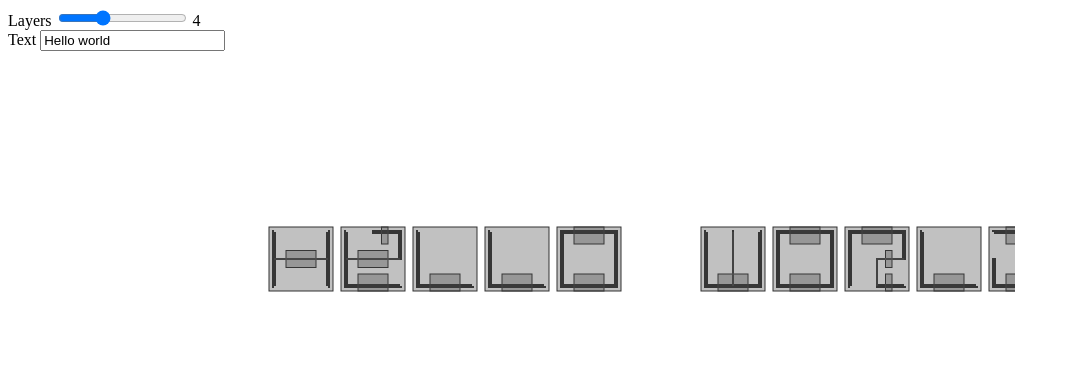
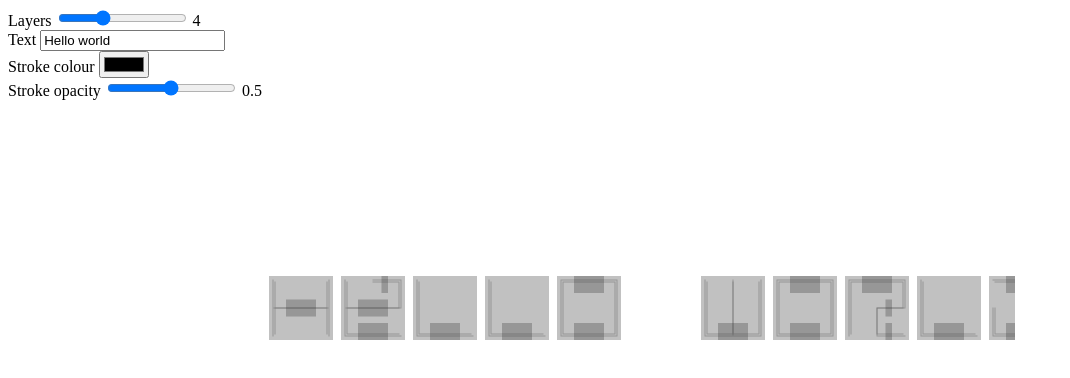
Before and after one commit to velvetkevorkian/modulo-study, a Vue app: page / in a window 1280 px wide. Shown: the top 378 px of the page, without its empty margins (0-1070 px from the left). Built offline with nearby package versions, Linux system fonts and the light colour scheme.

Commit message:
Color selection.

```diff
--- a/src/App.vue
+++ b/src/App.vue
@@ -5,12 +5,23 @@
         Layers
         <input type='range' v-model='layers' step='1' min='1' max='10' /> {{layers}}
       </label>
+
       <label>
         Text
         <input type='text' v-model='text' />
       </label>
+
+      <label>
+        Stroke colour
+        <input type='color' v-model='strokeColor' />
+      </label>
+
+      <label>
+        Stroke opacity
+        <input type='range' v-model='strokeOpacity' step='0.1' min='0' max='1' /> {{strokeOpacity}}
+      </label>
     </form>
-    <Modulo :layersProp='layers' :text='text'/>
+    <Modulo :layers-prop='layers' :text='text' :stroke-color='strokeColor' :stroke-opacity='strokeOpacity' />
   </div>
 </template>
 
@@ -25,7 +36,9 @@ export default {
   data: function() {
     return {
       layers: 4,
-      text: 'Hello world'
+      text: 'Hello world',
+      strokeColor: '#666',
+      strokeOpacity: 0.5
     }
   }
 }
--- a/src/components/Modulo.vue
+++ b/src/components/Modulo.vue
@@ -7,7 +7,7 @@
       <text
       v-for='layer in layers'
       :key='layer'
-      :style='layerStyle(layer)'
+      :style='strokeStyle + layerStyle(layer)'
       x='0' y='65'>
         {{text}}
       </text>
@@ -19,13 +19,19 @@
 export default {
   props: {
     text: {type: String, default: 'Hello world'},
-   layersProp: {default: 4}
+    layersProp: {default: 4},
+    strokeColor: {type: String},
+    strokeOpacity: {}
   },
 
   computed: {
     layers() {
       return parseInt(this.layersProp)
-   }
+    },
+
+    strokeStyle() {
+      return `stroke: ${this.hexToRGBA(this.strokeColor, this.strokeOpacity)};`
+    },
   },
 
   watch: {
@@ -36,7 +42,7 @@ export default {
 
   methods: {
     layerStyle(layer) {
-     return `font-family: 'modulo-${layer}'`
+      return `font-family: 'modulo-${layer}';`
     },
 
     fontFaces() {
@@ -61,6 +67,14 @@ export default {
           }`
         }
         document.querySelector('#modulo-style').innerHTML= style
+    },
+
+    hexToRGBA(hex, alpha) {
+      const r = parseInt(hex.slice(1, 3), 16),
+            g = parseInt(hex.slice(3, 5), 16),
+            b = parseInt(hex.slice(5, 7), 16)
+
+      return `rgba(${r}, ${g}, ${b}, ${alpha})`
     }
    },
 
@@ -81,8 +95,8 @@ export default {
   text {
     fill: rgba(50, 50, 50, 0.3);
     font-size: 4em;
-    stroke: rgba(50, 50, 50, 1);
     mix-blend-mode: color-dodge;
     user-select: none;
+    stroke-width: 1px;
   }
 </style>
```
Lines whose indentation alone changed are shown as unchanged.
